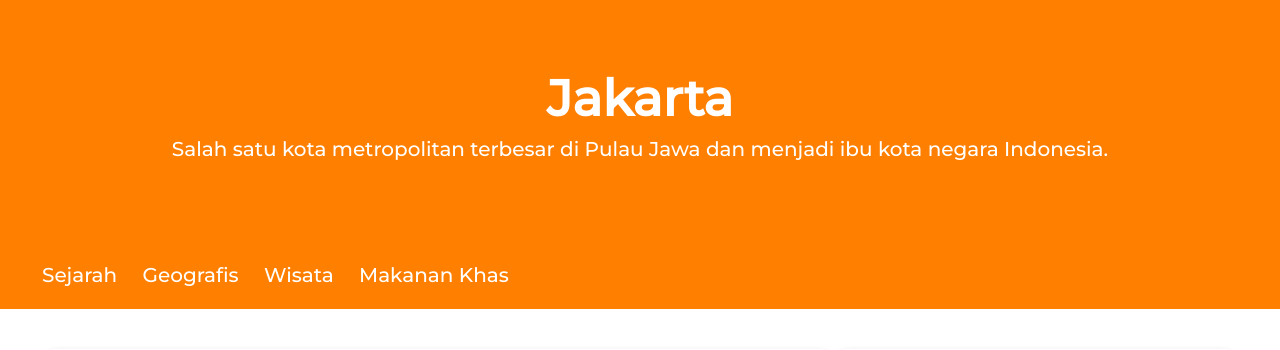
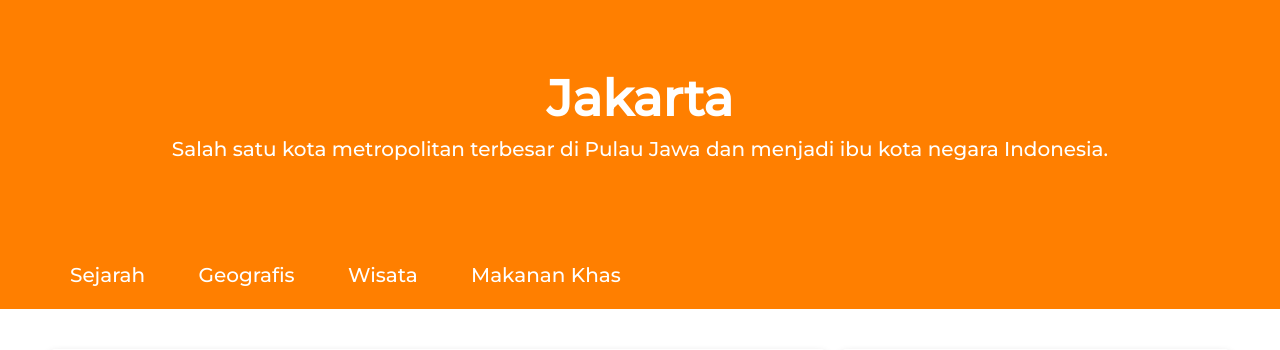
Before and after one commit to NoisyBoy29/ProjectWebNaufal, a PHP site: page / in a window 1280 px wide. Shown: the top 350 px of the page. Run offline with PHP 8.4, Linux system fonts and the light colour scheme.

Commit message:
update11

```diff
--- a/assetsIndex/styles/IndexStyle.css
+++ b/assetsIndex/styles/IndexStyle.css
@@ -50,6 +50,7 @@ nav a {
   font-weight: 400;
   text-decoration: none;
   color: white;
+  padding-left: 28px;
 }
 
 nav a:hover {
```
